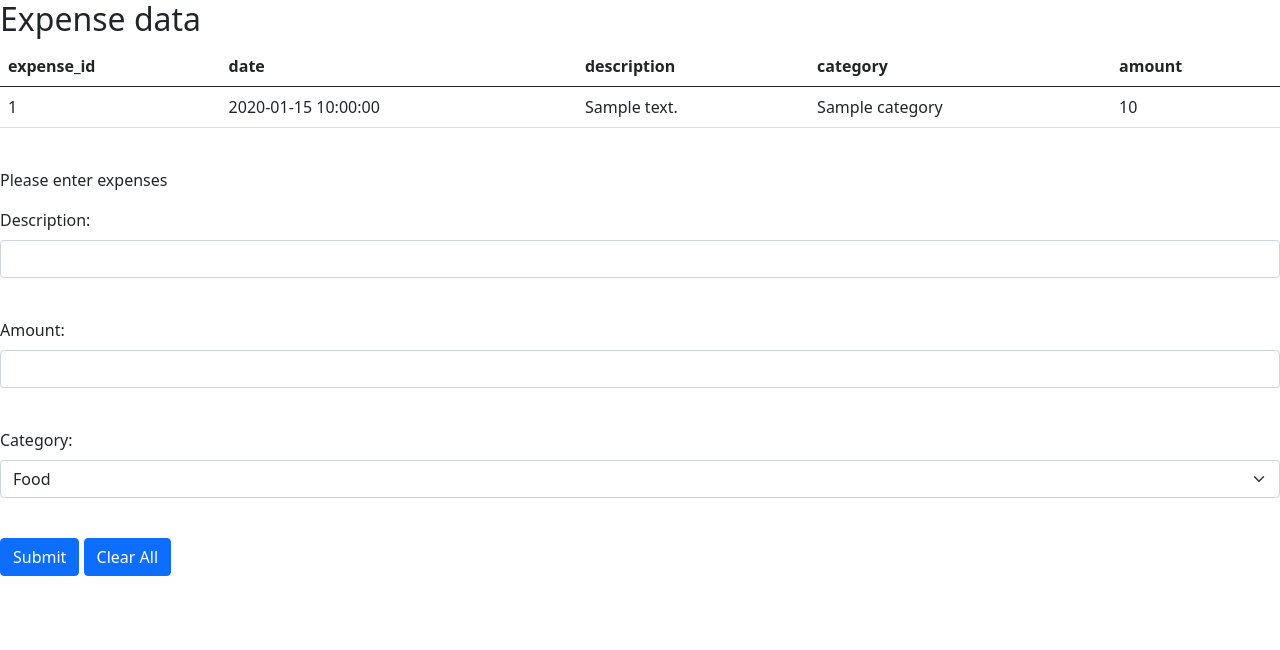
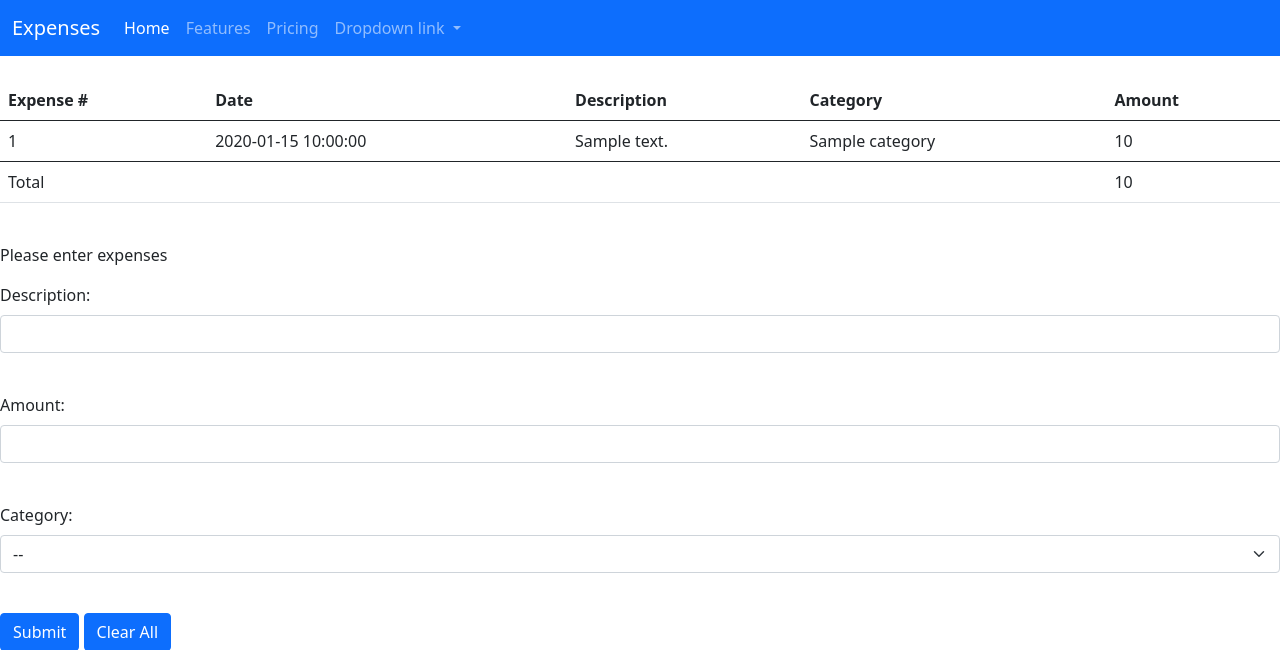
Before and after one commit to Kieran-raj/PythonAPI, a Flask app: template api/templates/home_page.html in a window 1280 px wide. Shown: the top 650 px of the page. Run offline with Flask 2, Linux system fonts and the light colour scheme; the template is opened without the code that fills it: most values are stand-ins (such as "Sample title", 1, 10 or a date in 2020).

Commit message:
add running total and data_functions folder

```diff
--- a/api/templates/home_page.html
+++ b/api/templates/home_page.html
@@ -1,16 +1,15 @@
 {% extends "template.html"%}
 {% block title %} Enter Data {% endblock %}
 {% block content %}
-<h2>Expense data</h2>
 <div>
-	<table class="table" style="width: 100%">
+	<table class="table table-hover" style="width: 100%">
 		<thead>
 			<tr>
-				<th scope="col">expense_id</th>
-				<th scope="col">date</th>
-				<th scope="col">description</th>
-				<th scope="col">category</th>
-				<th scope="col">amount</th>
+				<th scope="col">Expense #</th>
+				<th scope="col">Date</th>
+				<th scope="col">Description</th>
+				<th scope="col">Category</th>
+				<th scope="col">Amount</th>
 			</tr>
 		</thead>
 		{% for i in data %}
@@ -24,6 +23,17 @@
 			</tr>
 			{% endfor %}
 		</tbody>
+		<tfoot>
+			<tr>
+				<td colspan="4">Total</td>
+				{% if data %}
+				<td>{{ data[0]['total']}}</td>
+				{% else %}
+				<td>--</td>
+				{% endif %}
+			</tr>
+		</tfoot>
+
 	</table>
 </div>
 <br>
@@ -44,6 +54,7 @@
 	<div class="mb-3">
 		<label for='category' class="form-label">Category:</label>
 		<select name='category' class="form-select">
+			<option value='--'>--</option>
 			<option value='food'>Food</option>
 			<option value='rent'>Rent</option>
 			<option value='utils'>Utilities</option>
@@ -54,7 +65,7 @@
 		</select>
 	</div>
 	<br>
-	<input type='submit' class="btn btn-primary" value="Submit">
+	<input type='submit' name="submit_button" class="btn btn-primary" value="Submit">
 	<input type="reset" class="btn btn-primary" value="Clear All">
 </form>
 
--- a/api/templates/template.html
+++ b/api/templates/template.html
@@ -11,6 +11,41 @@
     </head>
 
     <body>
+        <nav class="navbar navbar-expand-lg navbar-dark bg-primary">
+            <div class="container-fluid">
+                <a class="navbar-brand" href="#">Expenses</a>
+                <button class="navbar-toggler" type="button" data-bs-toggle="collapse"
+                    data-bs-target="#navbarNavDropdown" aria-controls="navbarNavDropdown" aria-expanded="false"
+                    aria-label="Toggle navigation">
+                    <span class="navbar-toggler-icon"></span>
+                </button>
+                <div class="collapse navbar-collapse" id="navbarNavDropdown">
+                    <ul class="navbar-nav">
+                        <li class="nav-item">
+                            <a class="nav-link active" aria-current="page" href="home">Home</a>
+                        </li>
+                        <li class="nav-item">
+                            <a class="nav-link" href="#">Features</a>
+                        </li>
+                        <li class="nav-item">
+                            <a class="nav-link" href="#">Pricing</a>
+                        </li>
+                        <li class="nav-item dropdown">
+                            <a class="nav-link dropdown-toggle" href="#" id="navbarDropdownMenuLink" role="button"
+                                data-bs-toggle="dropdown" aria-expanded="false">
+                                Dropdown link
+                            </a>
+                            <ul class="dropdown-menu" aria-labelledby="navbarDropdownMenuLink">
+                                <li><a class="dropdown-item" href="#">Action</a></li>
+                                <li><a class="dropdown-item" href="#">Another action</a></li>
+                                <li><a class="dropdown-item" href="#">Something else here</a></li>
+                            </ul>
+                        </li>
+                    </ul>
+                </div>
+            </div>
+        </nav>
+        <br>
         {% block content %}
         {% endblock %}
         <script src="https://cdn.jsdelivr.net/npm/@popperjs/core@2.9.2/dist/umd/popper.min.js"
```
Also changed, not shown: api/expenses/endpoints.py (+25 -18 lines), api/expenses/data_functions/__init__.py (added).
